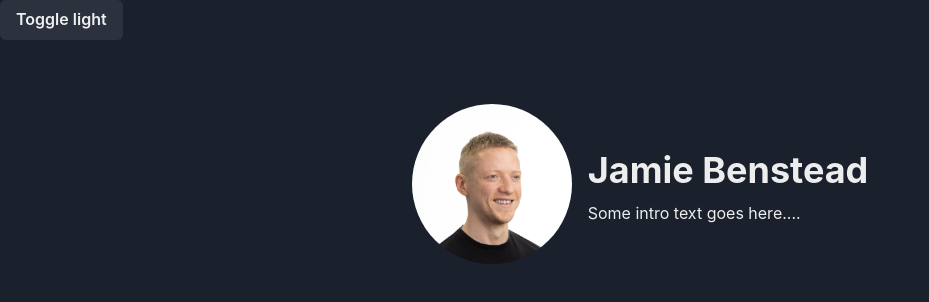
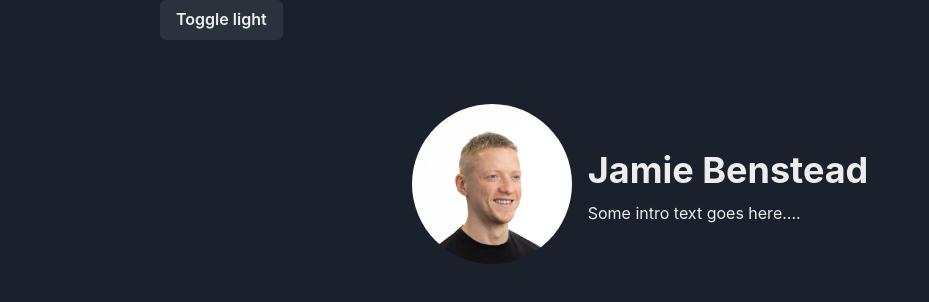
Before and after one commit to jamiebenstead/online-resume, a React (Create React App) app: page / in a window 1280 px wide. Shown: the top 302 px of the page, without its empty margins (0-929 px from the left). Built offline with nearby package versions, Linux system fonts and the light colour scheme.

Commit message:
Apply global container to centre content

```diff
--- a/src/App.tsx
+++ b/src/App.tsx
@@ -1,11 +1,12 @@
 import React from "react";
 import Header from "./components/Header";
+import { Container } from "@chakra-ui/react";
 
 function App() {
   return (
-    <div>
+    <Container maxWidth="container.lg" paddingX={{ base: "4", md: "8" }}>
       <Header />
-    </div>
+    </Container>
   );
 }
 
```
